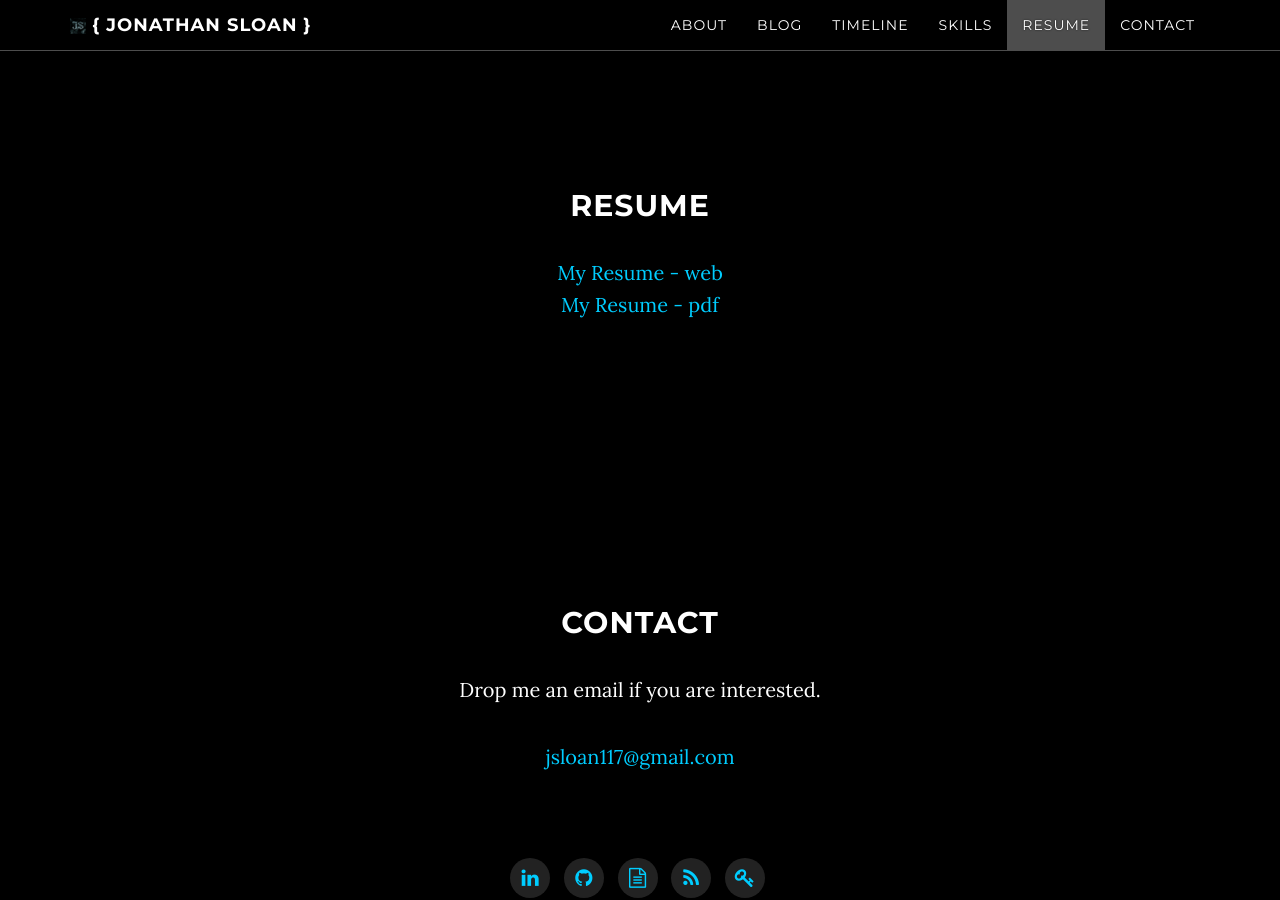
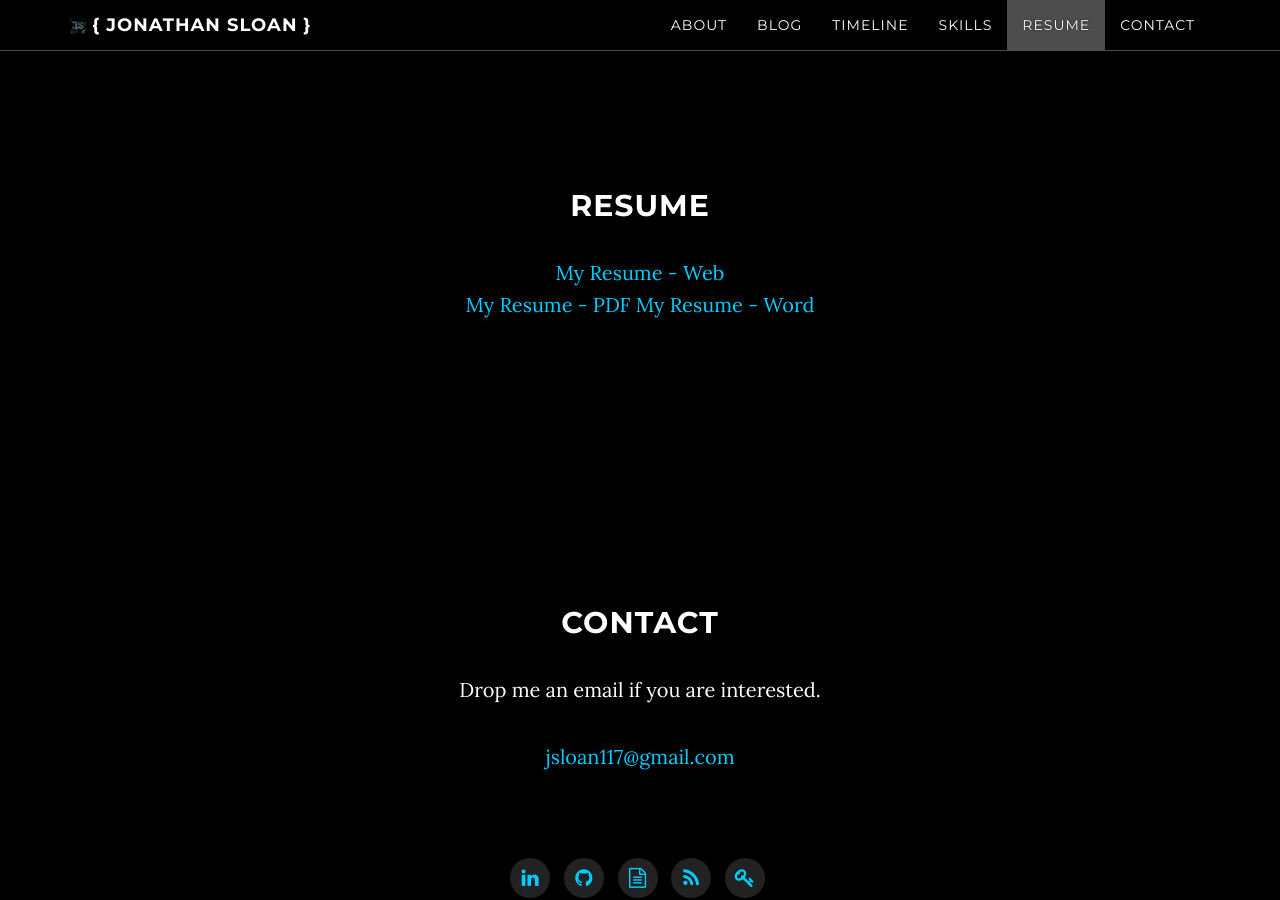
Before and after one commit to jsloan117/jonathansloan.me, a Jekyll site: the page built from index.html, in a window 1280 px wide and 900 px high, scrolled down 4405 px. Built offline with Jekyll 4.4.1, drawn with Linux system fonts in a browser that asks for light colours; nearby versions of some CDN libraries; comment, search, counter and statistics services are not loaded.

Commit message:
Added link for word file.

```diff
--- a/resume.html
+++ b/resume.html
@@ -5,5 +5,6 @@ title: resume
 ---
 ## resume
 
-<a href="resumes/resume.html" target="_blank">My Resume - web</a><br>
-<a href="resumes/resume.pdf">My Resume - pdf</a>
+<a href="resumes/resume.html" target="_blank">My Resume - Web</a><br>
+<a href="resumes/resume.pdf">My Resume - PDF</a>
+<a href="resumes/resume.docx">My Resume - Word</a>
```
